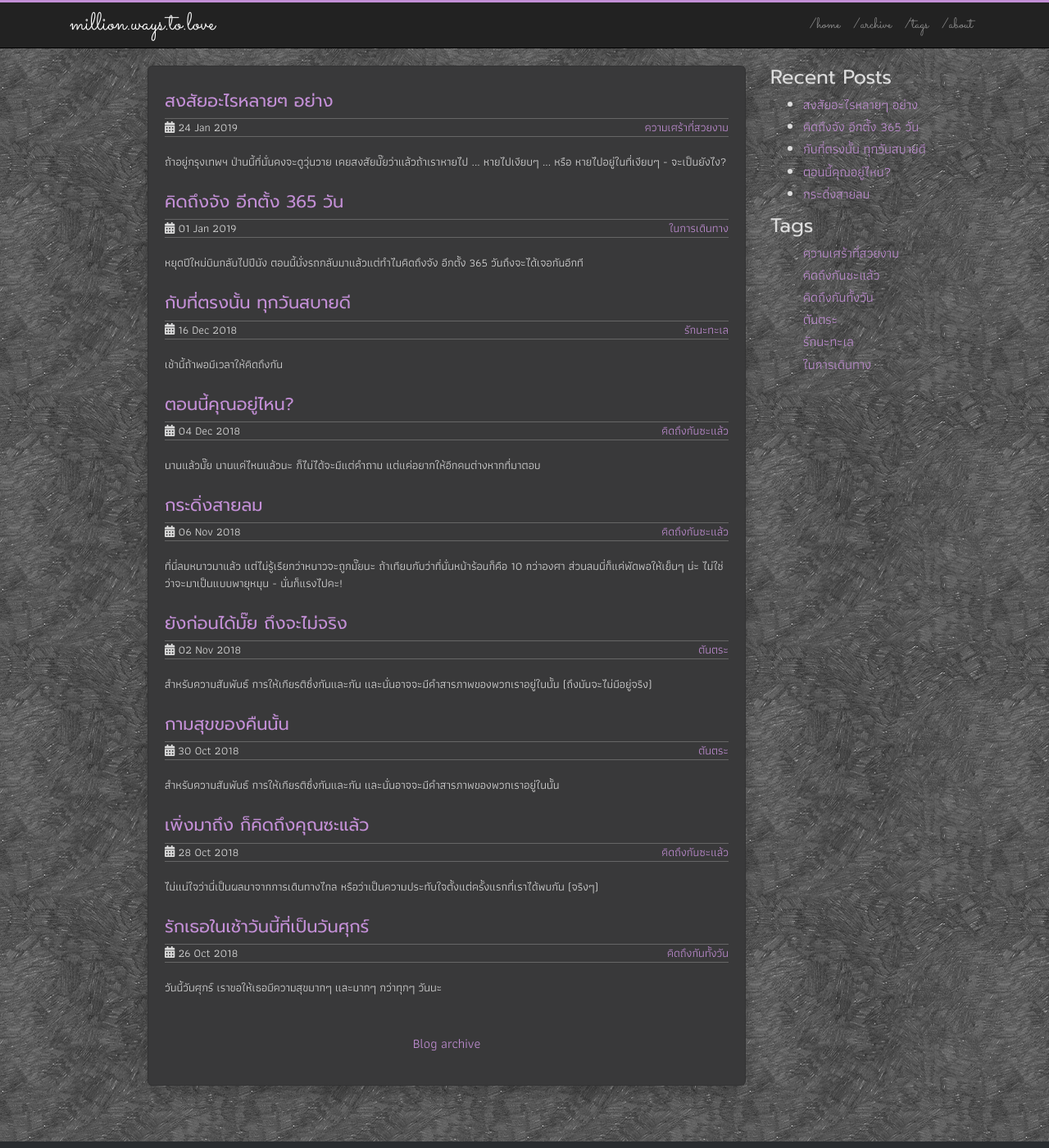
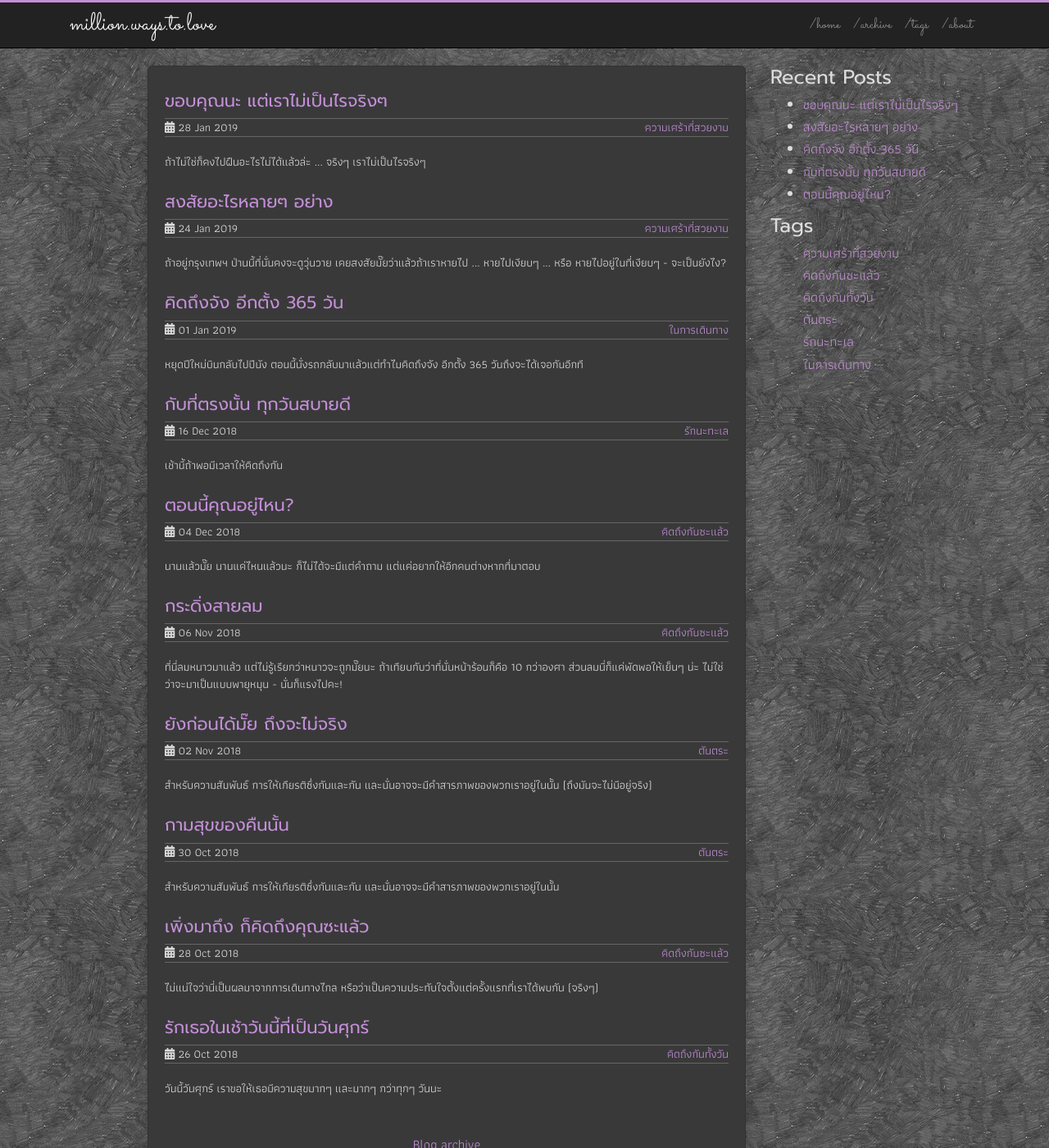
Before and after one commit to sdeehub/love, a Jekyll site: the page built from index.html, in a window 1280 px wide and 1400 px high. Shown: the whole window at 82% size. Built offline with Jekyll 4.4.1, drawn with Linux system fonts in a browser that asks for light colours; some of the changed text lies outside the part shown.

Commit message:
1st draft - rough writing

```diff
--- a/_config.yml
+++ b/_config.yml
@@ -11,7 +11,7 @@ url: http://sdeehub.github.io
 baseurl: '/love'
 
 author: million.ways.to.love
-copyright: 2018
+copyright: 2018-2019
 
 share:
   facebook: true
--- /dev/null
+++ b/_posts/2019-01-28-beautiful-loser.md
@@ -0,0 +1,27 @@
+---
+layout: post
+title: "ขอบคุณนะ แต่เราไม่เป็นไรจริงๆ"
+date: 2019-01-28 21:30:44 +0700
+tags: ความเศร้าที่สวยงาม
+description: ถ้าไม่ใช่ก็คงไปฝืนอะไรไม่ได้แล้วล่ะ ... จริงๆ เราไม่เป็นไรจริงๆ
+comments: true
+---
+บอกไม่ถูก จะเศร้าก็โครตเศร้า จะเสียใจก็โคตรจะเสียใจ แต่ก็มีแบบโคตรดีใจปนด้วยนะ ดีใจที่แก๊ปได้เจอคนที่ดีกว่าเรา จริงๆ คือเราก็รู้ว่าสู้พี่เขาไม่ได้สักอย่างไง คือตอนแรกก็คิดแบบนั้นนะ จำได้มั๊ยสมัยเรียนก็อยากจะตัวใหญ่ๆ โตช้าก็ยังอยากจะเล่นกล้ามให้ตัวใหญ่ๆ แล้วไง เล่นยังไงก็ได้แค่ก้าง แต่ก็ไม่สนใจนะ
+
+อยากเท่ห์แบบว่าเปรี้ยวๆ ไง สมัยนั้นน่ะ ก็คิดว่าอาจจะมีใครเค้าพูดถึงเราบ้าง ก็รู้ว่ามีบ้างนะ แต่คือนั่นไม่ใช่คนที่เราชอบไง ก็คงจะรู้สึกเหมือนกันมั๊ยนะแก๊ป เราชอบคนนี้ แต่คนนี้ไม่ได้ชอบเรา แล้วคนที่ชอบเรา เราก็ไม่ได้ชอบเค้า บางคนบอก Puppy Love คือตอนนั้นยังนึกว่ารักหมาอยู่เลยไง นึกแล้วก็ขำตัวเองได้อีกว่ะ
+
+ไอ้ตอนจะสอบเข้าวิดวะอีกอย่างนะ ก็เห็นพี่เค้าเข้าได้แล้วโคตรเท่ห์ไง อีกอย่างเราว่าแก๊ปชอบอะไรที่แบบดูซ่อมได้ทุกอย่างไง ใช่ ใช่ ก็มีไอ้เพลงของพี่เบิร์ดนี่ล่ะ คือเราก็นึกว่านั่นคือชอบเด็กวิดวะไง ที่ไหนได้พี่เค้าเอนท์ติดเข้าไป พอเราเข้าตามปรากฏเค้าย้ายไปเรียนนักบินที่'เมกาซะล่ะ
+
+คือเราก็คิดแต่ว่าจะต้องแข่งกับพี่เค้าทุกอย่างไง ถึงจะเห็นแก๊ปเดินกลับกับพี่เค้าทุกวันก็เหอะ แต่ก็ขอบใจนะทั้ง 2 คนนั่นล่ะ พี่เค้าก็โคตรแมนเปล่าว่ะ เป็นเราแบบนี้เราเตะมันไปแล้วไอ้รุ่นน้องที่มาเจ๊าะแจ๊ะแฟนเค้า อืม ... หรือว่าตอนนั้นแฟนยังก็ไม่รู้นะ เราก็ไม่ได้รู้อะไรจริงๆ ได้แต่คิดไปเอง ไม่เคยได้ถามแก๊ปด้วย ถึงตอนนั้นจะเอาของขวัญไปให้แต่ก็ไม่ได้ถาม
+
+แต่ดีใจนะ เพิ่งมารู้ว่าแก๊ปจำได้ เราเข้าใจว่าคงไม่มีใครอยากจำเรื่องของเราว่ะ ขนาดเจอไอ้เผือกตอนที่ไปอยู่ที่โน่น มันยังถามแบบงงๆ เลยว่าเราอยู่ห้องไหน บอกของเรามันบอกไม่คุ้นเลย แต่พอบอกชื่อแก๊ป มันอ๋อทันที อืม ... เราดีใจด้วยนะ ก็ได้ข่าวอัพเดทมาจากไอ้เผือกนี่ล่ะ ก็สนิทกันมากอยู่ได้รู้เรื่องที่เมืองไทยก็จากไอ้เผือกนี่ล่ะ
+
+ตอนนี้ของเราก็ทำงานแล้วก็ต้องย้ายมาอยู่ Dallas แผนก็ไม่มีอะไรอยู่ๆ ไปก่อน ตัวคนเดียว เมืองไทยก็ไม่ได้คิดจะกลับ อืม ... ขอบคุณที่ยังนึกถึงเรานะ ดีใจด้วยจริงๆ แล้วก็ตอนนี้รู้แล้วล่ะ :)
+
+> Don't fight with other men over a woman. Regardless of how amazing you think she is. She's not a trophy, asset, or a piece of territory. Let her work out who she wants to be with on her own, She's human. ~ The Gentleman's Guide
+
+<div style="position:relative;width:100%;height:0;padding-bottom:56.25%;">
+<iframe style="width:100%;height:100%;position:absolute;top:0;left:0;" src="https://www.youtube.com/embed/9UXYWfLnCwY" frameborder="0" allow="autoplay; encrypted-media" allowfullscreen>
+</iframe>
+</div>
+<br />Ok ต้องไปแล้วล่ะ <i class="fa fa-heart" style="color:#C38FD6"></i> Happy honeymoon to both of you guys!
```
